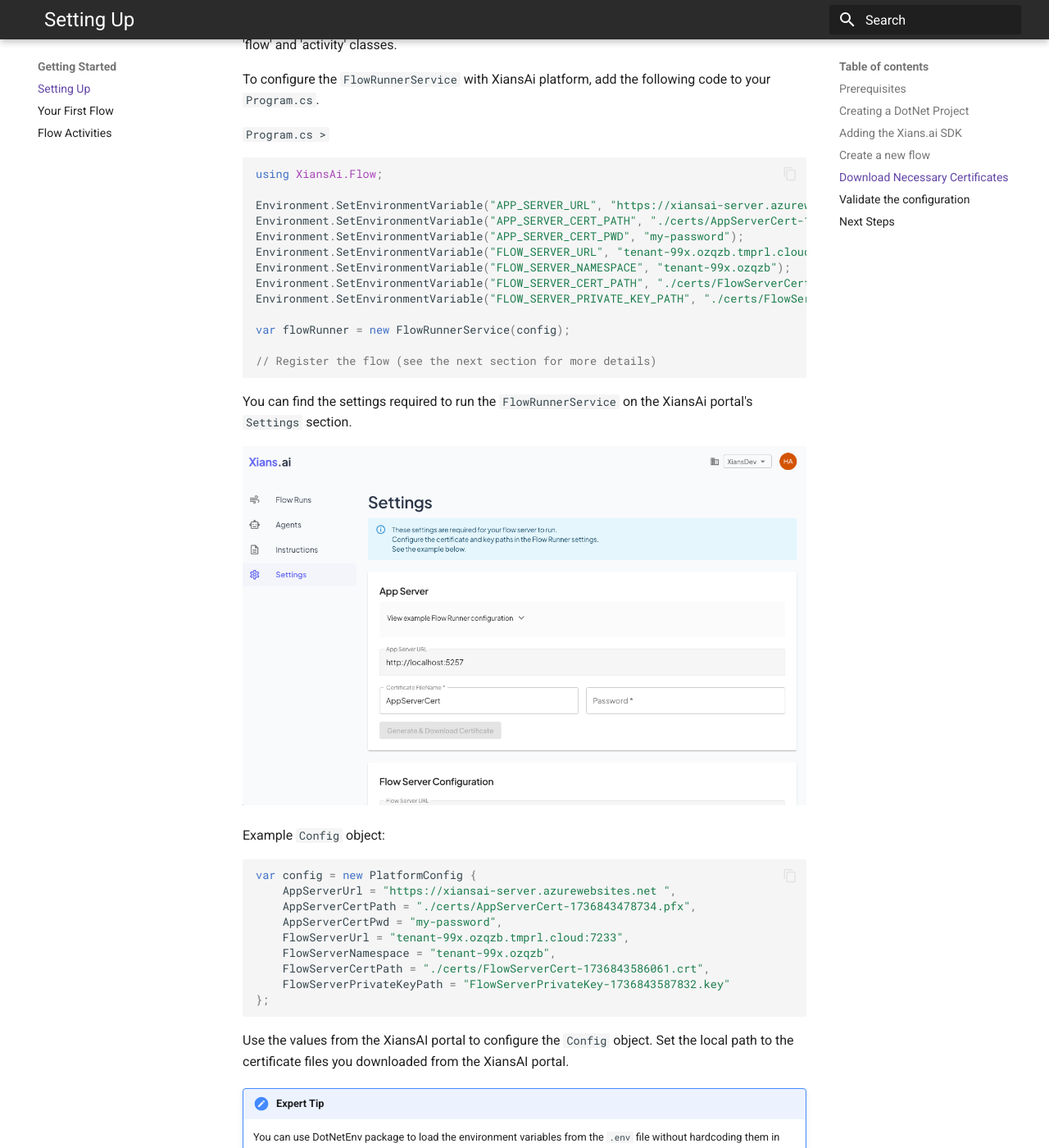
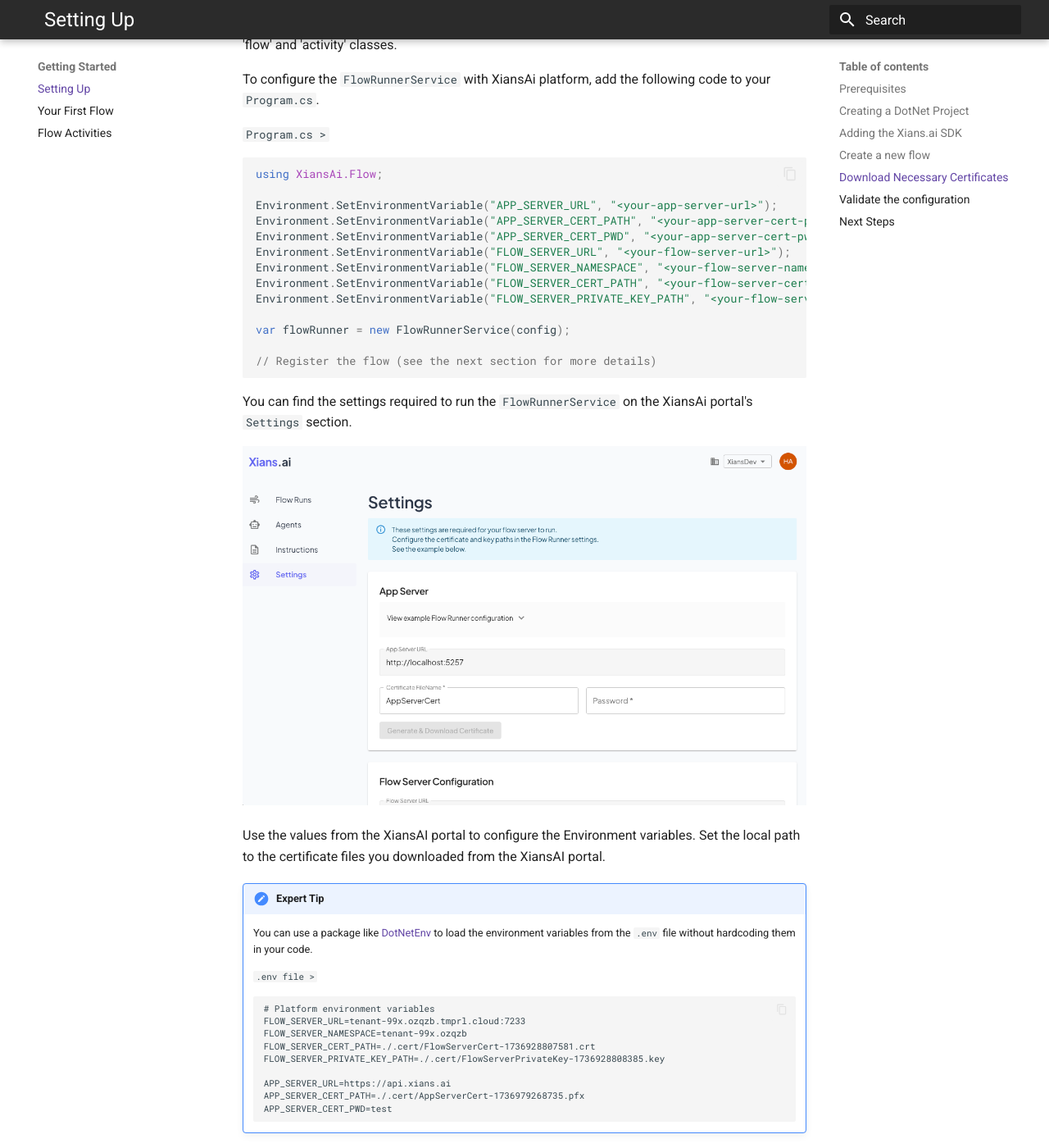
Before and after one commit to XiansAiPlatform/XiansAi.Website, an MkDocs documentation site: the page built from docs/getting-started/1-setting-up.md, in a window 1280 px wide and 1400 px high, scrolled down 1393 px. Shown: the whole window at 82% size. Built offline with MkDocs 1.6.1 and Material for MkDocs 9.7.7, drawn with Linux system fonts in a browser that asks for light colours.

Commit message:
env variable docs updated

````diff
--- a/docs/getting-started/1-setting-up.md
+++ b/docs/getting-started/1-setting-up.md
@@ -53,13 +53,13 @@
 ```csharp
 using XiansAi.Flow;
 
-Environment.SetEnvironmentVariable("APP_SERVER_URL", "https://xiansai-server.azurewebsites.net");
-Environment.SetEnvironmentVariable("APP_SERVER_CERT_PATH", "./certs/AppServerCert-1736843478734.pfx");
-Environment.SetEnvironmentVariable("APP_SERVER_CERT_PWD", "my-password");
-Environment.SetEnvironmentVariable("FLOW_SERVER_URL", "tenant-99x.ozqzb.tmprl.cloud:7233");
-Environment.SetEnvironmentVariable("FLOW_SERVER_NAMESPACE", "tenant-99x.ozqzb");
-Environment.SetEnvironmentVariable("FLOW_SERVER_CERT_PATH", "./certs/FlowServerCert-1736843586061.crt");
-Environment.SetEnvironmentVariable("FLOW_SERVER_PRIVATE_KEY_PATH", "./certs/FlowServerPrivateKey-1736843587832.key");
+Environment.SetEnvironmentVariable("APP_SERVER_URL", "<your-app-server-url>");
+Environment.SetEnvironmentVariable("APP_SERVER_CERT_PATH", "<your-app-server-cert-path>");
+Environment.SetEnvironmentVariable("APP_SERVER_CERT_PWD", "<your-app-server-cert-pwd>");
+Environment.SetEnvironmentVariable("FLOW_SERVER_URL", "<your-flow-server-url>");
+Environment.SetEnvironmentVariable("FLOW_SERVER_NAMESPACE", "<your-flow-server-namespace>");
+Environment.SetEnvironmentVariable("FLOW_SERVER_CERT_PATH", "<your-flow-server-cert-path>");
+Environment.SetEnvironmentVariable("FLOW_SERVER_PRIVATE_KEY_PATH", "<your-flow-server-private-key-path>");
 
 var flowRunner = new FlowRunnerService(config);
 
@@ -70,24 +70,24 @@
 
 ![Settings](../images/portal-settings.png)
 
-Example `Config` object:
-
-```csharp
-var config = new PlatformConfig {
-    AppServerUrl = "https://xiansai-server.azurewebsites.net ",
-    AppServerCertPath = "./certs/AppServerCert-1736843478734.pfx",
-    AppServerCertPwd = "my-password",
-    FlowServerUrl = "tenant-99x.ozqzb.tmprl.cloud:7233",
-    FlowServerNamespace = "tenant-99x.ozqzb",
-    FlowServerCertPath = "./certs/FlowServerCert-1736843586061.crt",
-    FlowServerPrivateKeyPath = "FlowServerPrivateKey-1736843587832.key"
-};
-```
-
-Use the values from the XiansAI portal to configure the `Config` object. Set the local path to the certificate files you downloaded from the XiansAI portal.
+Use the values from the XiansAI portal to configure the Environment variables. Set the local path to the certificate files you downloaded from the XiansAI portal.
 
 !!! note "Expert Tip"
-    You can use DotNetEnv package to load the environment variables from the `.env` file without hardcoding them in your code.
+    You can use a package like [DotNetEnv](https://github.com/tonerdo/dotnet-env) to load the environment variables from the `.env` file without hardcoding them in your code.
+
+    `.env file >`
+
+    ``` .env
+    # Platform environment variables
+    FLOW_SERVER_URL=tenant-99x.ozqzb.tmprl.cloud:7233
+    FLOW_SERVER_NAMESPACE=tenant-99x.ozqzb
+    FLOW_SERVER_CERT_PATH=./.cert/FlowServerCert-1736928807581.crt
+    FLOW_SERVER_PRIVATE_KEY_PATH=./.cert/FlowServerPrivateKey-1736928808385.key
+
+    APP_SERVER_URL=https://api.xians.ai
+    APP_SERVER_CERT_PATH=./.cert/AppServerCert-1736979268735.pfx
+    APP_SERVER_CERT_PWD=test
+    ```
 
 ## Validate the configuration
 
````
